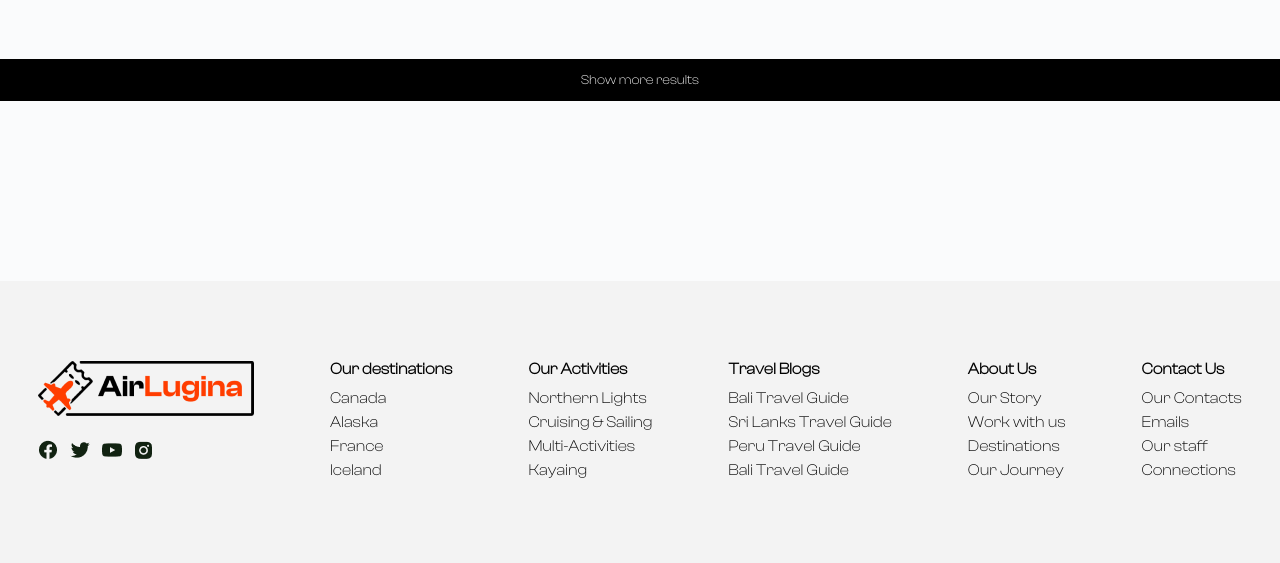
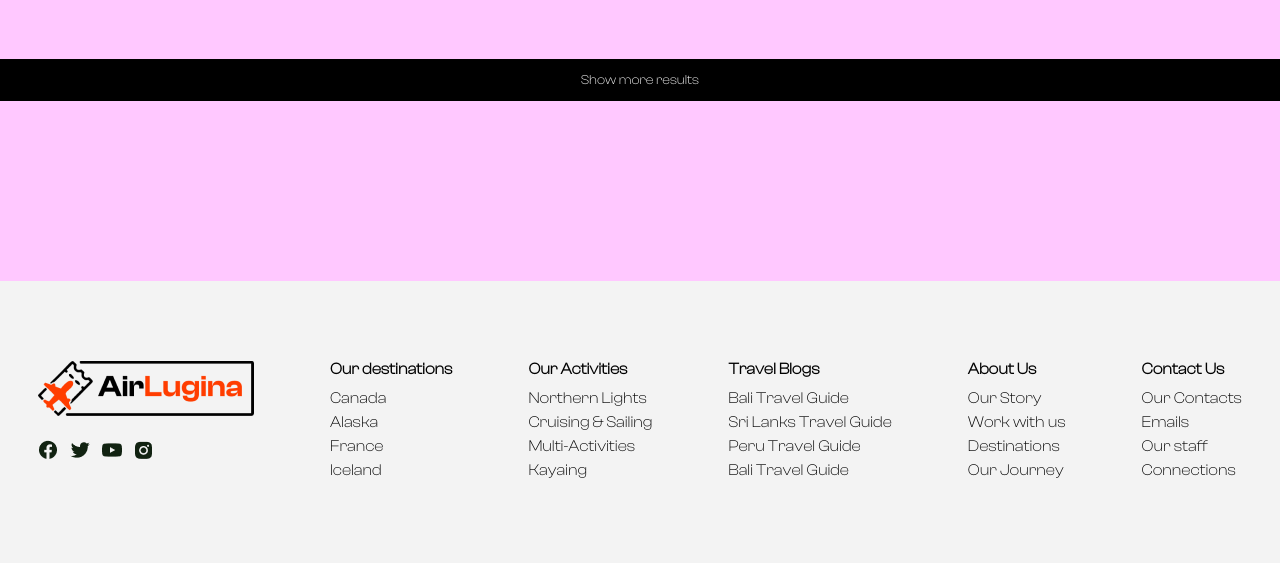
Before and after one commit to Endrit-Ab/projektiairlugina, a PHP site: page /deals.html in a window 1280 px wide; the page is wider, and only the part inside the window is pictured. Shown: the part 1949-2512 px from the top of that part. Run offline with PHP 8.4, Linux system fonts and the light colour scheme.

Commit message:
e ndrrova ngjyren se mpelqej mashum qekjo.

```diff
--- a/assets/deals.css
+++ b/assets/deals.css
@@ -26,11 +26,11 @@
 *{
     margin:0;
     padding: 0;
-    /* font-family: ClashDisplay-Regular; */
+
 }
 
 body{
-    background-color:#fafbfc ;
+    background-color:#fbfc ;
 }
 
 .container{
```
